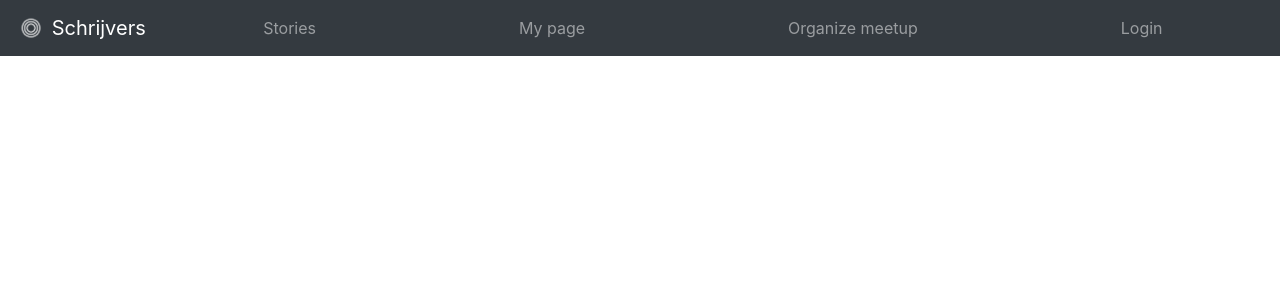
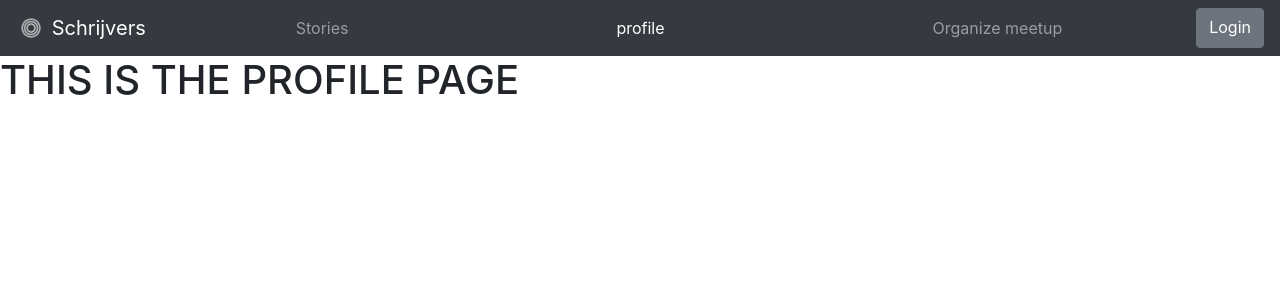
Before and after one commit to JasonNelemans/schrijvers-client, a React (Create React App) app: page /profile in a window 1280 px wide. Shown: the top 300 px of the page. Built offline with nearby package versions, Linux system fonts and the light colour scheme; no server answers.

Commit message:
wired up simple ProfilePage, applied minor styling

```diff
--- a/src/App.js
+++ b/src/App.js
@@ -11,16 +11,11 @@ import Login from "./pages/Login";
 import { useDispatch, useSelector } from "react-redux";
 import { selectAppLoading } from "./store/appState/selectors";
 import { getUserWithStoredToken } from "./store/user/actions";
-import { Jumbotron } from "react-bootstrap";
 import StoryList from "./pages/StoryList";
-import LandingPage from './pages/LandingPage';
+import LandingPage from "./pages/LandingPage";
 import ReadStory from "./pages/ReadStory";
+import ProfilePage from "./pages/ProfilePage";
 
-const Other = () => (
-  <Jumbotron>
-    <h1>Other</h1>
-  </Jumbotron>
-);
 
 function App() {
   const dispatch = useDispatch();
@@ -39,9 +34,9 @@ function App() {
         <Route exact path="/" component={LandingPage} />
         <Route exact path="/stories" component={StoryList} />
         <Route path="/stories/:id" component={ReadStory} />
-        <Route path="/other" component={Other} />
         <Route path="/signup" component={SignUp} />
         <Route path="/login" component={Login} />
+        <Route path="/profile" component={ProfilePage} />
       </Switch>
     </div>
   );
--- a/src/components/Navigation/LoggedIn.js
+++ b/src/components/Navigation/LoggedIn.js
@@ -1,17 +1,13 @@
 import React from "react";
-import { useDispatch, useSelector } from "react-redux";
+import { useDispatch } from "react-redux";
 import { logOut } from "../../store/user/actions";
 import Button from "react-bootstrap/Button";
-import { selectUser } from "../../store/user/selectors";
-import Nav from "react-bootstrap/Nav";
 
 export default function LoggedIn() {
   const dispatch = useDispatch();
-  const user = useSelector(selectUser);
   return (
     <>
-      <Nav.Item style={{ padding: ".5rem 1rem" }}>{user.email}</Nav.Item>
-      <Button onClick={() => dispatch(logOut())}>Logout</Button>
+      <Button variant="dark" onClick={() => dispatch(logOut())}>Logout</Button>
     </>
   );
 }
--- a/src/components/Navigation/LoggedOut.js
+++ b/src/components/Navigation/LoggedOut.js
@@ -1,10 +1,12 @@
 import React from "react";
 import NavbarItem from "./NavbarItem";
+import Button from 'react-bootstrap/Button';
+import { NavLink } from "react-router-dom";
 
 export default function LoggedOut() {
   return (
     <>
-      <NavbarItem path="/login" linkText="Login" />
+      <Button variant="secondary" to="/login" as={NavLink} >Login</Button>
     </>
   );
 }
--- a/src/components/Navigation/index.js
+++ b/src/components/Navigation/index.js
@@ -30,7 +30,7 @@ export default function Navigation() {
       <Navbar.Collapse id="basic-navbar-nav">
         <Nav style={{ width: "100%" }} fill>
           <NavbarItem path="/stories" linkText="Stories" />
-          <NavbarItem path="/other" linkText="My page" />
+          <NavbarItem path="/profile" linkText="profile" />
           <NavbarItem path="/meetup" linkText="Organize meetup" />
           {loginLogoutControls}
         </Nav>
--- /dev/null
+++ b/src/pages/ProfilePage/index.js
@@ -0,0 +1,9 @@
+import React from 'react';
+
+export default function ProfilePage() {
+  return (
+    <div className="profile-page">
+      <h1>THIS IS THE PROFILE PAGE</h1>
+    </div>
+  )
+}
--- a/src/store/user/actions.js
+++ b/src/store/user/actions.js
@@ -62,7 +62,6 @@ export const login = (email, password) => {
       });
 
       dispatch(loginSuccess(response.data));
-      dispatch(showMessageWithTimeout("success", false, "welcome back!", 1500));
       dispatch(appDoneLoading());
     } catch (error) {
       if (error.response) {
```
